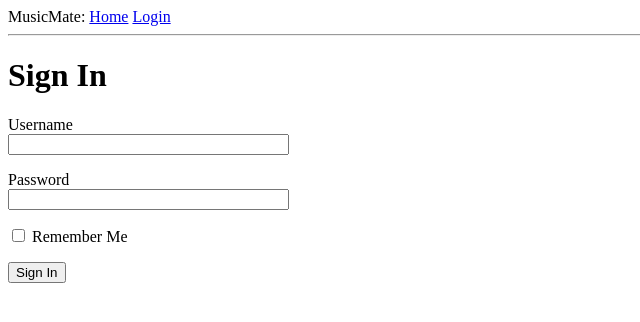
After one commit to phrasmotica/MusicMate, a Flask app: page /login in a window 1280 px wide. The commit adds this page. Shown: the top 322 px of the page, without its empty margins (0-640 px from the left). Run offline with Flask 2, Linux system fonts and the light colour scheme.

Commit message:
Add login page using Flask-WTF

```diff
--- /dev/null
+++ b/app/forms.py
@@ -0,0 +1,10 @@
+from flask_wtf import FlaskForm
+from wtforms import StringField, PasswordField, BooleanField, SubmitField
+from wtforms.validators import DataRequired
+
+# class for the user login form
+class LoginForm(FlaskForm):
+    username = StringField('Username', validators=[DataRequired()])
+    password = PasswordField('Password', validators=[DataRequired()])
+    remember_me = BooleanField('Remember Me')
+    submit = SubmitField('Sign In')
--- a/app/routes.py
+++ b/app/routes.py
@@ -1,11 +1,25 @@
 from app import app
-from flask import render_template
+from app.forms import LoginForm
+from flask import render_template, flash, redirect, url_for
 
 # home page
 @app.route('/')
 @app.route('/index')
 def index():
     return render_template('base.html')
+
+# login page
+@app.route('/login', methods=['GET', 'POST'])
+def login():
+    form = LoginForm()
+    if form.validate_on_submit():
+        flash(
+            'Login requested for user {}, remember_me={}'.format(
+                form.username.data, form.remember_me.data
+            )
+        )
+        return redirect(url_for('index'))
+    return render_template('login.html', title='Sign In', form=form)
 
 # single-album recommendation page
 @app.route('/album')
--- a/app/templates/base.html
+++ b/app/templates/base.html
@@ -12,8 +12,18 @@
         <div>
             MusicMate:
             <a href="{{ url_for('index') }}">Home</a>
+            <a href="{{ url_for('login') }}">Login</a>
         </div>
         <hr>
+        {% with messages = get_flashed_messages() %}
+        {% if messages %}
+        <ul>
+            {% for message in messages %}
+            <li>{{ message }}</li>
+            {% endfor %}
+        </ul>
+        {% endif %}
+        {% endwith %}
         {% block content %}{% endblock %}
     </body>
 
--- /dev/null
+++ b/app/templates/login.html
@@ -0,0 +1,24 @@
+{% extends "base.html" %}
+
+{% block content %}
+    <h1>Sign In</h1>
+    <form action="" method="POST" novalidate>
+        {{ form.hidden_tag() }}
+        <p>
+            {{ form.username.label }}<br>
+            {{ form.username(size=32) }}<br>
+            {% for error in form.username.errors %}
+            <span style="color: red;">[{{ error }}]</span>
+            {% endfor %}
+        </p>
+        <p>
+            {{ form.password.label }}<br>
+            {{ form.password(size=32) }}<br>
+            {% for error in form.password.errors %}
+            <span style="color: red;">[{{ error }}]</span>
+            {% endfor %}
+        </p>
+        <p>{{ form.remember_me() }} {{ form.remember_me.label }}</p>
+        <p>{{ form.submit() }}</p>
+    </form>
+{% endblock %}
--- a/requirements.txt
+++ b/requirements.txt
@@ -2,6 +2,7 @@ astroid==2.3.1
 Click==7.0
 colorama==0.4.1
 Flask==1.1.1
+Flask-WTF==0.14.2
 isort==4.3.21
 itsdangerous==1.1.0
 Jinja2==2.10.3
@@ -14,3 +15,4 @@ six==1.12.0
 typed-ast==1.4.0
 Werkzeug==0.16.0
 wrapt==1.11.2
+WTForms==2.2.1
```
